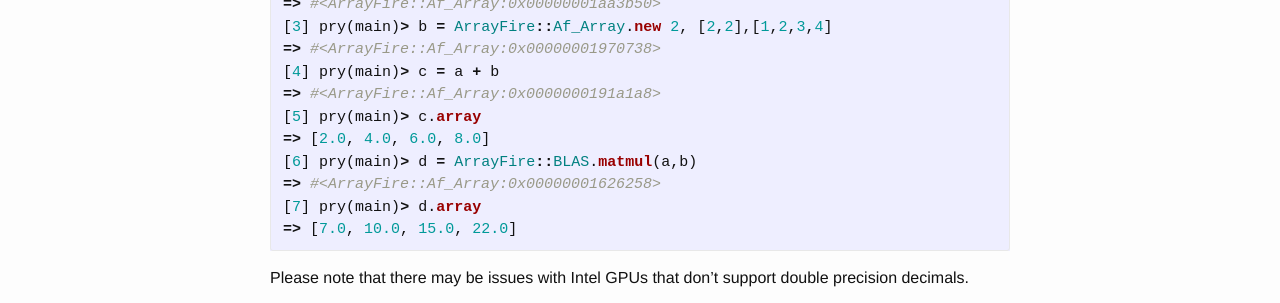
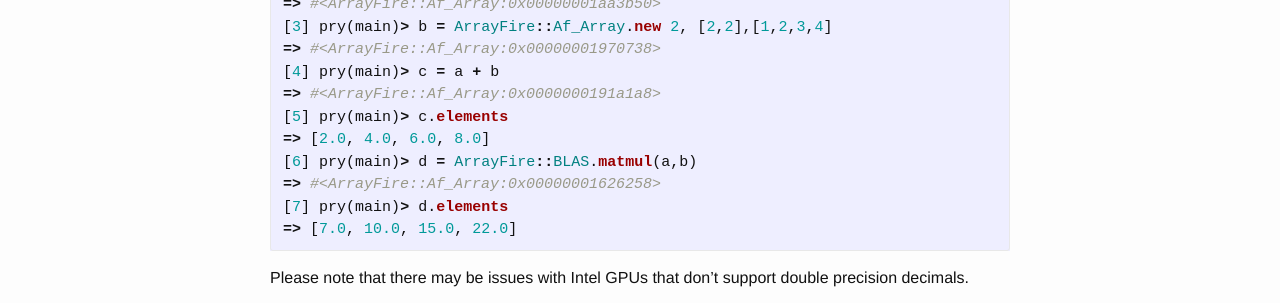
Before and after one commit to prasunanand/prasunanand.github.io, a Jekyll site: the page built from _posts/2017-06-23-gsoc17-arrayfire-ruby-bindings-part-1-installation.markdown, in a window 1280 px wide and 900 px high, scrolled down 2029 px. Shown: the part 151-454 px from the top of the window. Built offline with Jekyll 4.4.1, drawn with Linux system fonts in a browser that asks for light colours; comment, search, counter and statistics services are not loaded.

Commit message:
#array replaced by #elements

````diff
--- a/_posts/2017-06-23-gsoc17-arrayfire-ruby-bindings-part-1-installation.markdown
+++ b/_posts/2017-06-23-gsoc17-arrayfire-ruby-bindings-part-1-installation.markdown
@@ -112,11 +112,11 @@
 => #<ArrayFire::Af_Array:0x00000001970738>
 [4] pry(main)> c = a + b
 => #<ArrayFire::Af_Array:0x0000000191a1a8>
-[5] pry(main)> c.array
+[5] pry(main)> c.elements
 => [2.0, 4.0, 6.0, 8.0]
 [6] pry(main)> d = ArrayFire::BLAS.matmul(a,b)
 => #<ArrayFire::Af_Array:0x00000001626258>
-[7] pry(main)> d.array
+[7] pry(main)> d.elements
 => [7.0, 10.0, 15.0, 22.0]
 ```
 
````
